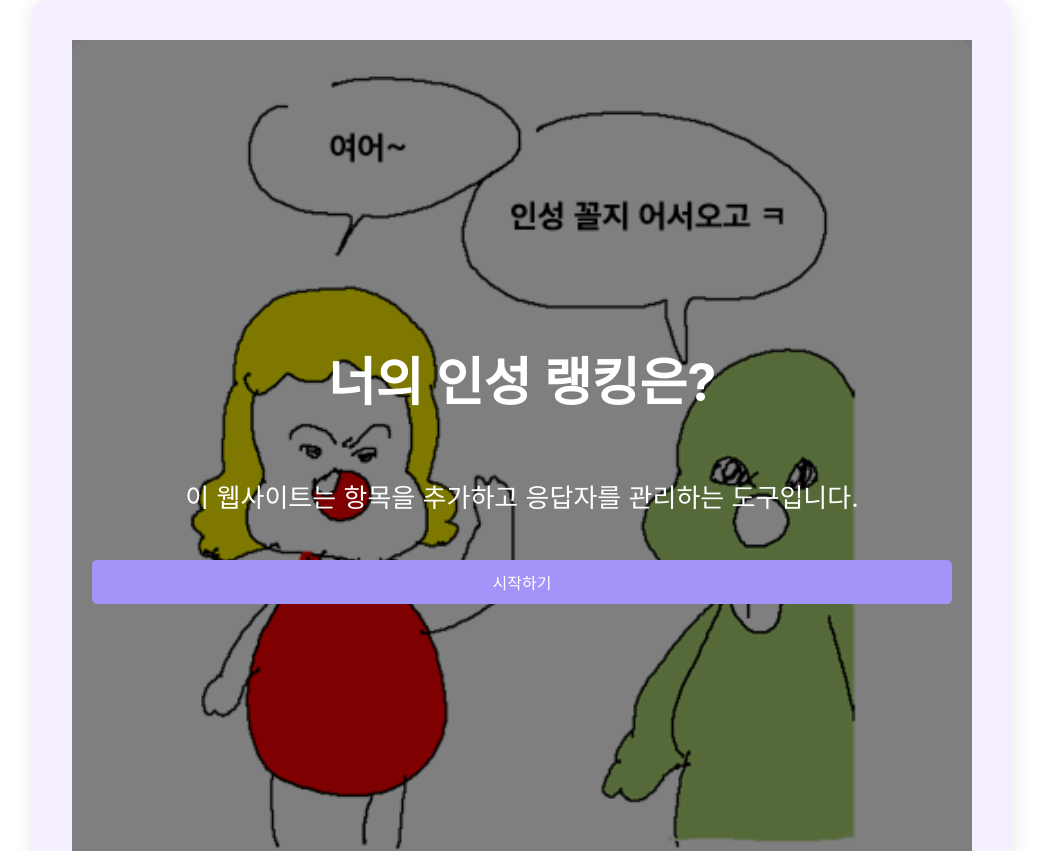
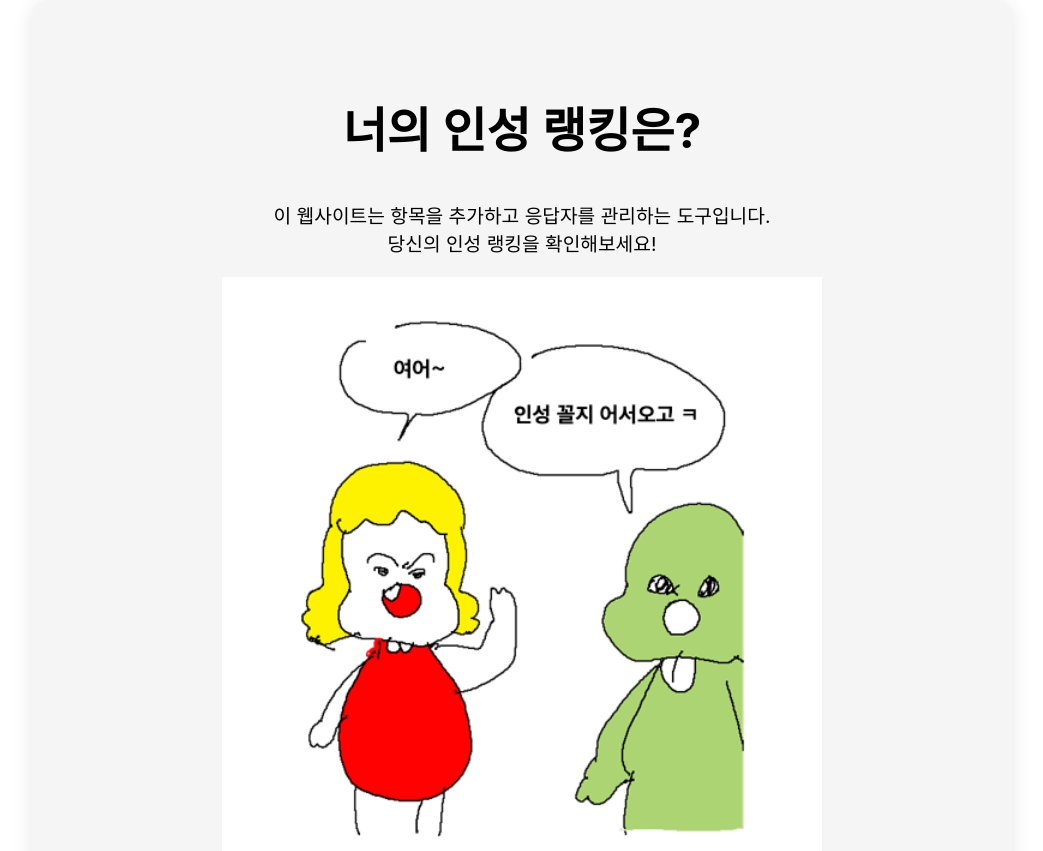
Before and after one commit to Gyeony95/Lanking-Friends, a React (Create React App) app: page / in a window 1280 px wide. Shown: the top 851 px of the page, without its empty margins (118-1161 px from the left). Built offline with nearby package versions, Linux system fonts and the light colour scheme.

Commit message:
fix : 메인화면 ui 수정

```diff
--- a/index.css
+++ b/index.css
@@ -5,5 +5,5 @@ body {
     sans-serif;
   -webkit-font-smoothing: antialiased;
   -moz-osx-font-smoothing: grayscale;
-  background-color: #f9f6e6; /* 전체 배경색 */
+  background-color: #f5f5f5; /* gray50로 변경 */
 }
--- a/src/App.css
+++ b/src/App.css
@@ -1,6 +1,6 @@
 .App {
   text-align: center;
-  background-color: #f5efff;
+  background-color: #f5f5f5;
   padding: 40px;
   border-radius: 15px;
   box-shadow: 0 4px 20px rgba(0, 0, 0, 0.1);
@@ -30,16 +30,6 @@
   color: #ffffff;
   border-radius: 15px;
   padding: 20px;
-}
-
-.App-header::before {
-  content: '';
-  position: absolute;
-  top: 0;
-  left: 0;
-  right: 0;
-  bottom: 0;
-  z-index: 1;
 }
 
 .App-header h1,
@@ -116,18 +106,6 @@ li {
 
 li:hover {
   transform: translateY(-5px);
-}
-
-.item-card {
-  background-color: #e5d9f2;
-  padding: 15px;
-  border-radius: 8px;
-  box-shadow: 0 2px 10px rgba(0, 0, 0, 0.1);
-  transition: transform 0.2s;
-  color: #424242;
-  display: flex;
-  justify-content: space-between;
-  align-items: center;
 }
 
 .delete-button {
@@ -209,7 +187,7 @@ li:hover {
 .start-button {
   background-color: #a294f9;
   color: white;
-  padding: 10px 20px;
+  padding: 15px 10px;
   border: none;
   border-radius: 5px;
   cursor: pointer;
@@ -230,3 +208,22 @@ li:hover {
   background-color: rgba(0, 0, 0, 0.5);
   z-index: 1;
 }
+
+.App-header h1 {
+  color: black;
+  font-size: 3rem;
+  margin-bottom: 20px;
+}
+
+.App-header p {
+  font-size: 1.2rem;
+  margin-bottom: 20px;
+  text-align: center;
+  color: black;
+}
+
+.App-header img {
+  width: 80%;
+  max-width: 600px;
+  margin-bottom: 20px;
+}
--- a/src/components/ItemForm.js
+++ b/src/components/ItemForm.js
@@ -18,7 +18,7 @@ function ItemForm({
       <h1>너의 인성 랭킹은?</h1>
       <h2>항목 추가</h2>
       {itemFields.map((item, index) => (
-        <div key={index} style={{ width: '100%', display: 'flex', gap: '10px', alignItems: 'center' }}>
+        <div key={index} style={{ width: '100%', display: 'flex', gap: '10px', alignItems: 'center', marginBottom: '10px' }}>
           <input
             type="text"
             onChange={(e) => handleItemChange(index, 'name', e.target.value)}
@@ -52,11 +52,11 @@ function ItemForm({
       ))}
       <button onClick={addRespondent}>응답자 추가</button>
       <h2>추가된 항목들</h2>
-      <ul>
+      <ul style={{ padding: 0 }}>
         {items.map((item, index) => (
-          <li key={index} className="item-card">
+          <li key={index} style={{ marginBottom: '10px', listStyleType: 'none' }}>
             {item.name} ({item.type})
-            <button onClick={() => deleteItem(index)} className="delete-button">
+            <button onClick={() => deleteItem(index)} className="delete-button" style={{ marginLeft: '10px' }}>
               삭제
             </button>
           </li>
--- a/src/components/MainPage.js
+++ b/src/components/MainPage.js
@@ -1,11 +1,15 @@
 import React from 'react';
+import mainJjal from '../static/main_jjal.png'; // 이미지 가져오기
 
-function MainPage({ startAddingItems, backgroundImage, showOverlay }) {
+function MainPage({ startAddingItems }) {
   return (
-    <header className="App-header" style={{ backgroundImage: `url(${backgroundImage})`, backgroundSize: 'cover', backgroundPosition: 'center' }}>
-      {showOverlay && <div className="overlay" />}
-      <h1>너의 인성 랭킹은?</h1>
-      <p>이 웹사이트는 항목을 추가하고 응답자를 관리하는 도구입니다.</p>
+    <header className="App-header">
+      <h1 style={{ color: 'black', fontSize: '3rem', marginBottom: '20px' }}>너의 인성 랭킹은?</h1>
+      <p style={{ fontSize: '1.2rem', marginBottom: '20px', textAlign: 'center' }}>
+        이 웹사이트는 항목을 추가하고 응답자를 관리하는 도구입니다. <br />
+        당신의 인성 랭킹을 확인해보세요!
+      </p>
+      <img src={mainJjal} alt="Main Visual" style={{ width: '80%', maxWidth: '600px', marginBottom: '20px' }} />
       <button onClick={startAddingItems} className="start-button">시작하기</button>
     </header>
   );
```
